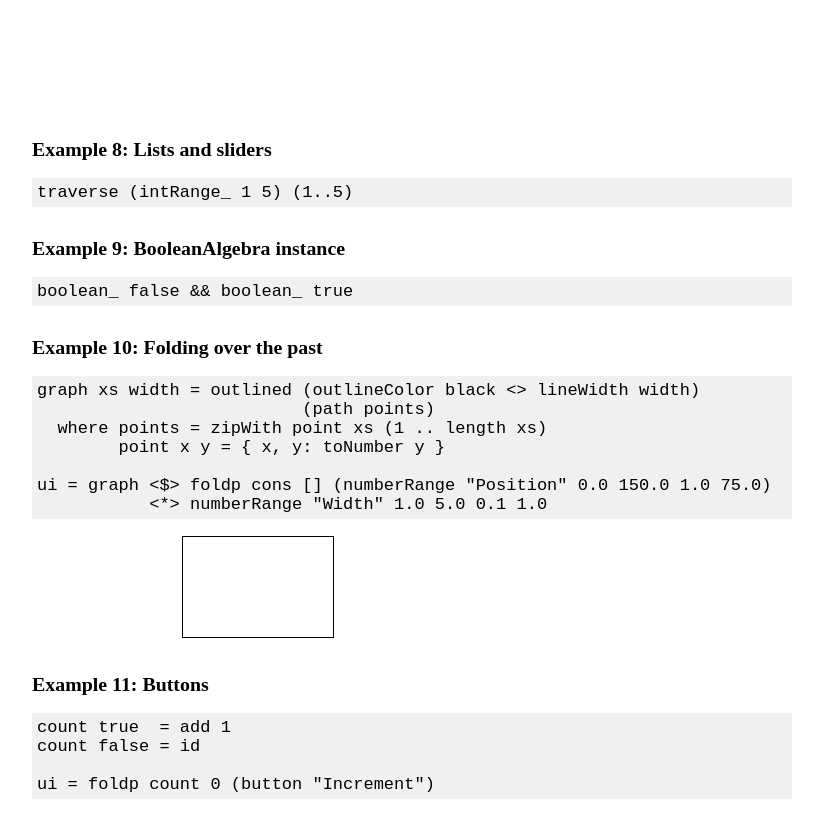
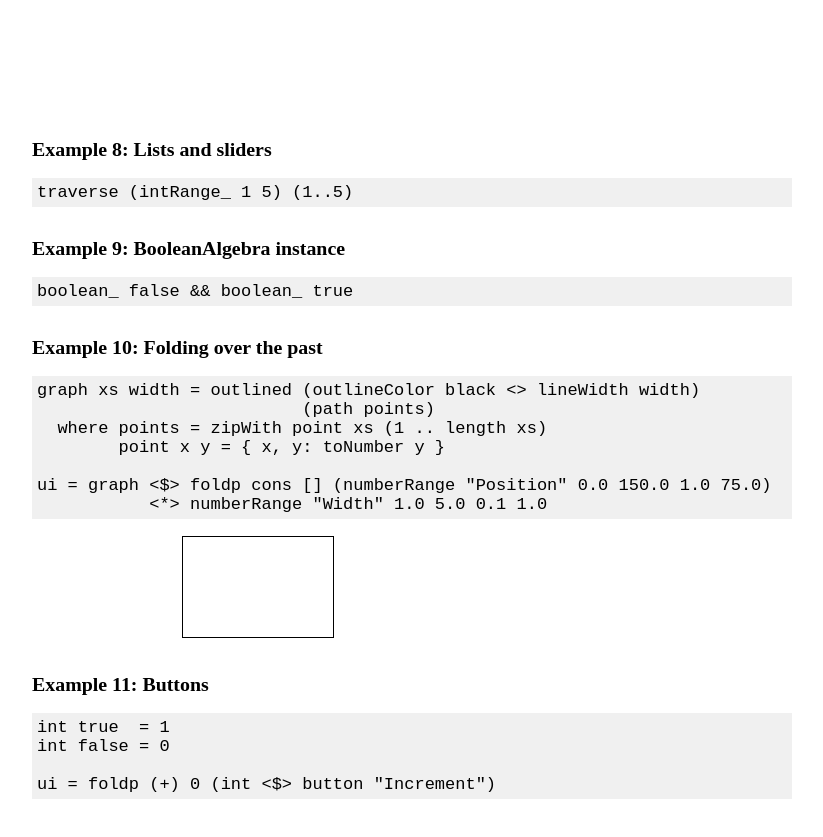
Before and after one commit to sharkdp/purescript-flare, a website: page html/index.html in a window 1280 px wide. Shown: the part 1365-2202 px from the top of the page, without its empty margins (8-831 px from the left). Drawn offline with Linux system fonts and the light colour scheme.

Commit message:
Update counter example

```diff
--- a/html/index.html
+++ b/html/index.html
@@ -115,10 +115,10 @@ ui = graph <$> foldp cons [] (numberRange "Position" 0.0 150.0 1.0 75.0)
 
         <h3>Example 11: Buttons</h3>
 <pre>
-count true  = add 1
-count false = id
+int true  = 1
+int false = 0
 
-ui = foldp count 0 (button "Increment")
+ui = foldp (+) 0 (int <$> button "Increment")
 </pre>
         <div id="controls11"></div>
         <div id="output11"></div>
```
Also changed, not shown: 1 other file.
